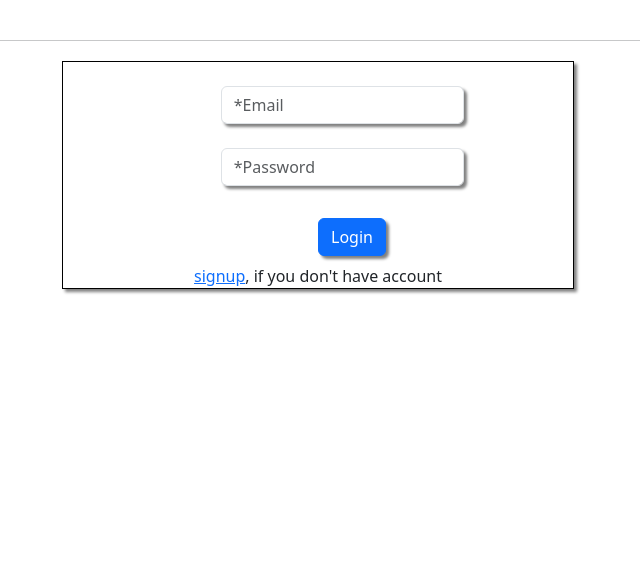
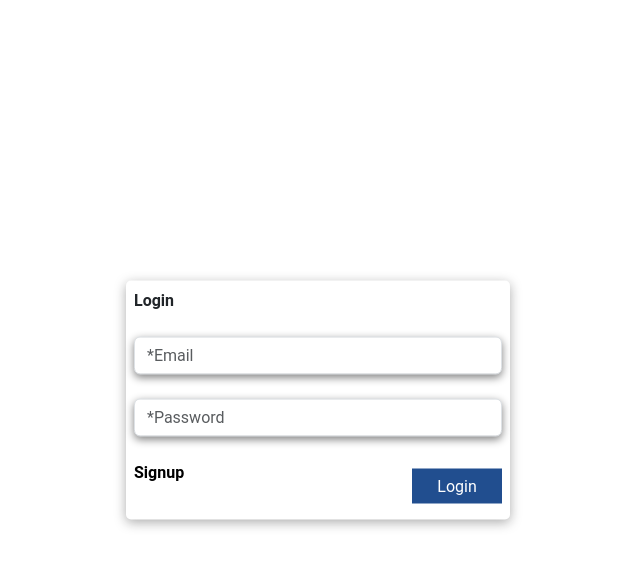
Before and after one commit to Rajamanikandan6/maveric-bank-webapp, an Angular app: page / in a window 1280 px wide. Shown: the top 568 px of the page, without its empty margins (322-962 px from the left). Built offline with nearby package versions, Linux system fonts and the light colour scheme.

Commit message:
Added Enhanced UI

```diff
--- a/src/app/login/component/login/login.component.css
+++ b/src/app/login/component/login/login.component.css
@@ -1,30 +1,42 @@
 #container_login
 {
-    width:40%;
-    border-style: solid;
-    border-width: 1px;
-    border-color: black;
-    margin-top: 20px;
-    box-shadow: 3px 3px 3px gray;
+    width:30%;
+    box-shadow: rgba(16, 16, 16, 0.35) 0px 3px 12px;
+    position: fixed;
+    left: 50%;
+    top: 50%;
+    transform: translate(-50%, -50%);
+    border-radius:5px;
+}
+
+html{
+    font-family: Roboto;
+}
+
+input{
+    width: 100%;
+    box-shadow: 0px 3px 8px gray;
 }
 
 
-input{
-    width: 50%;
-    margin-left: 30%;
-    box-shadow: 3px 3px 3px gray;
+#btn_login{
+    background-color: #214e8f;
+    color: white;
+    border: none;
+    width: 90px;
+    height: 35px;
+    float: right;
 }
 
-.hr{
-    border-color:black;
+
+#msg_class{
+    border-color: red;
     border-style: solid;
+    border-width: 0.1px;
+    width: 40%;
+    height: 50px;
+    margin-top: 2%;
+    margin-left: 30%;
+    background-color: #f8e8d0;
+    display: none;
 }
-#btn_login{
-    margin-left: 50%;
-    box-shadow: 3px 3px 3px gray;
-}
-
-.main_div{
-    height: 100%;
-    overflow: hidden;
-}
--- a/src/app/login/component/login/login.component.html
+++ b/src/app/login/component/login/login.component.html
@@ -1,26 +1,24 @@
 <html>
-  <br>
 <!-- <app-header></app-header> -->
-  <hr>
-<div ng-app = "myApp" class = "container-fluid" id="container_login">
 
-  <div class = "form-group">
-  <div class="javaerror" style="background-color: #ef0606;">
+<div class="form-group container" id="msg_class">
+  <div class="javaerror">abcd</div>
 </div>
-
-  </div>
+<div ng-app="myApp" class="container-fluid p-2" id="container_login">
+  <label class="fw-bold">Login</label>
   <div class="row">
     <div class="div_class">
       <form #loginform="ngForm" (ngSubmit)="userLogin()">
-    <div class = "form-group my-4">
-      <input type = "text" id = "name" class = "form-control" placeholder = "*Email" name="email"  [(ngModel)] = "user.email">
+        <div class="form-group my-4">
+          <input type="text" id="name" class="form-control fa fa-envelope" placeholder="*Email" name="email" [(ngModel)]="user.email">
         </div>
-    <div class = "form-group my-4">
-      <input type = "password" id = "email" class = "form-control" placeholder = "*Password" name="password"  [(ngModel)] = "user.password">
+        <div class="form-group my-4">
+          <input type="password" id="email" class="form-control" placeholder="*Password" name="password"
+            [(ngModel)]="user.password">
         </div>
-    <button type="submit" class="btn btn-primary my-2" id="btn_login">Login</button>
-       <div class="text-center">
-        <a href="/signup">signup</a>, if you don't have account
+        <div>
+        <button type="submit" class="my-2 btn-float-right" id="btn_login">Login</button>
+          <a href="/signup" style="text-decoration: none; color: black;" class="fw-bold">Signup</a>
         </div>
       </form>
     </div>
@@ -28,4 +26,5 @@
 </div>
 <br>
 <!-- <app-footer></app-footer> -->
+
 </html>
```
Lines whose indentation alone changed are shown as unchanged.
